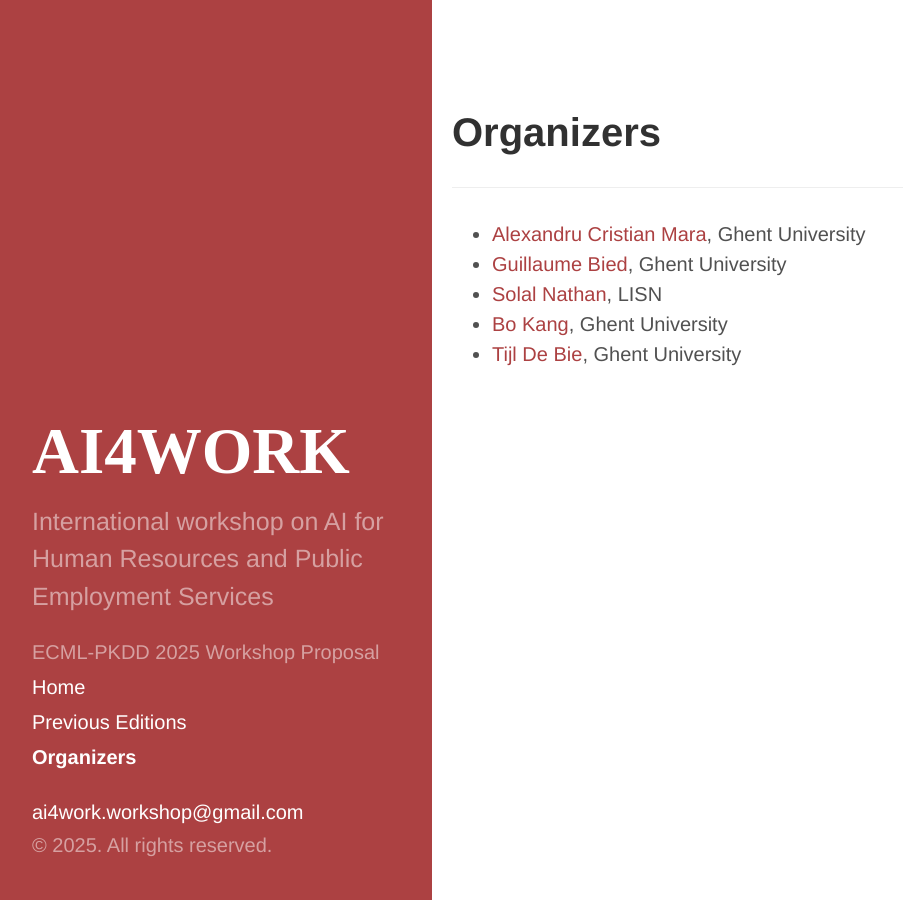
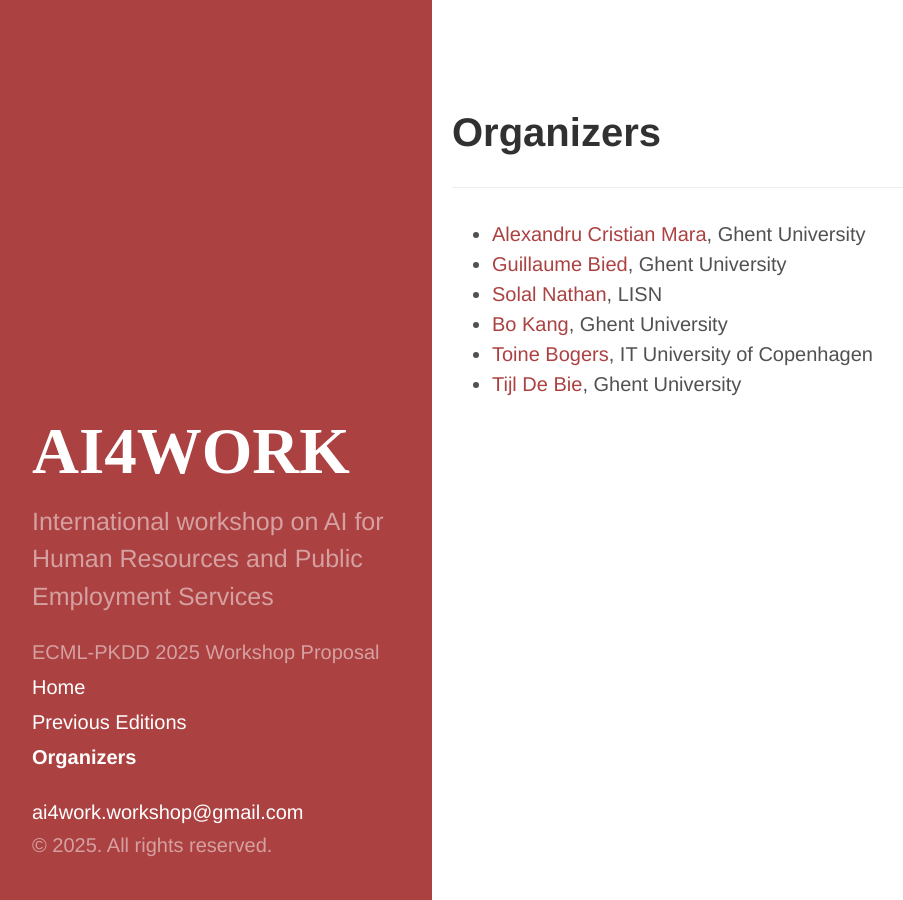
Before and after one commit to ai4work/ecmlpkdd2025, a Jekyll site: the page built from pages/organizers.md, in a window 1280 px wide. Shown: the whole page, without its empty margins (8-911 px from the left). Built offline with Jekyll 4.4.1, drawn with Linux system fonts in a browser that asks for light colours.

Commit message:
Update organizers.md

```diff
--- a/pages/organizers.md
+++ b/pages/organizers.md
@@ -9,4 +9,5 @@ permalink: /organizers/
 - [Guillaume Bied](https://crest.science/user/guillaume-bied/), Ghent University
 - [Solal Nathan](https://solalnathan.com), LISN
 - [Bo Kang](http://bokang.io), Ghent University
+- [Toine Bogers](http://toinebogers.com), IT University of Copenhagen
 - [Tijl De Bie](http://www.tijldebie.net), Ghent University
```
